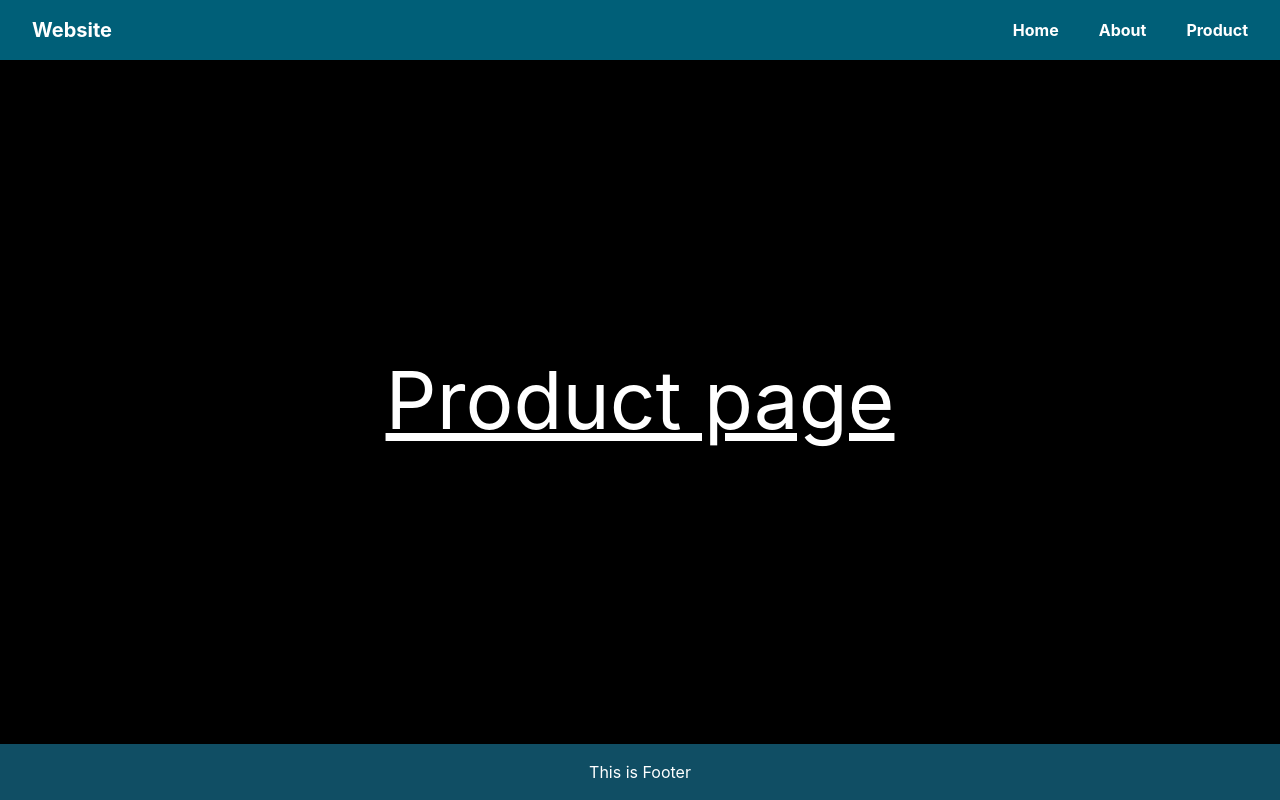
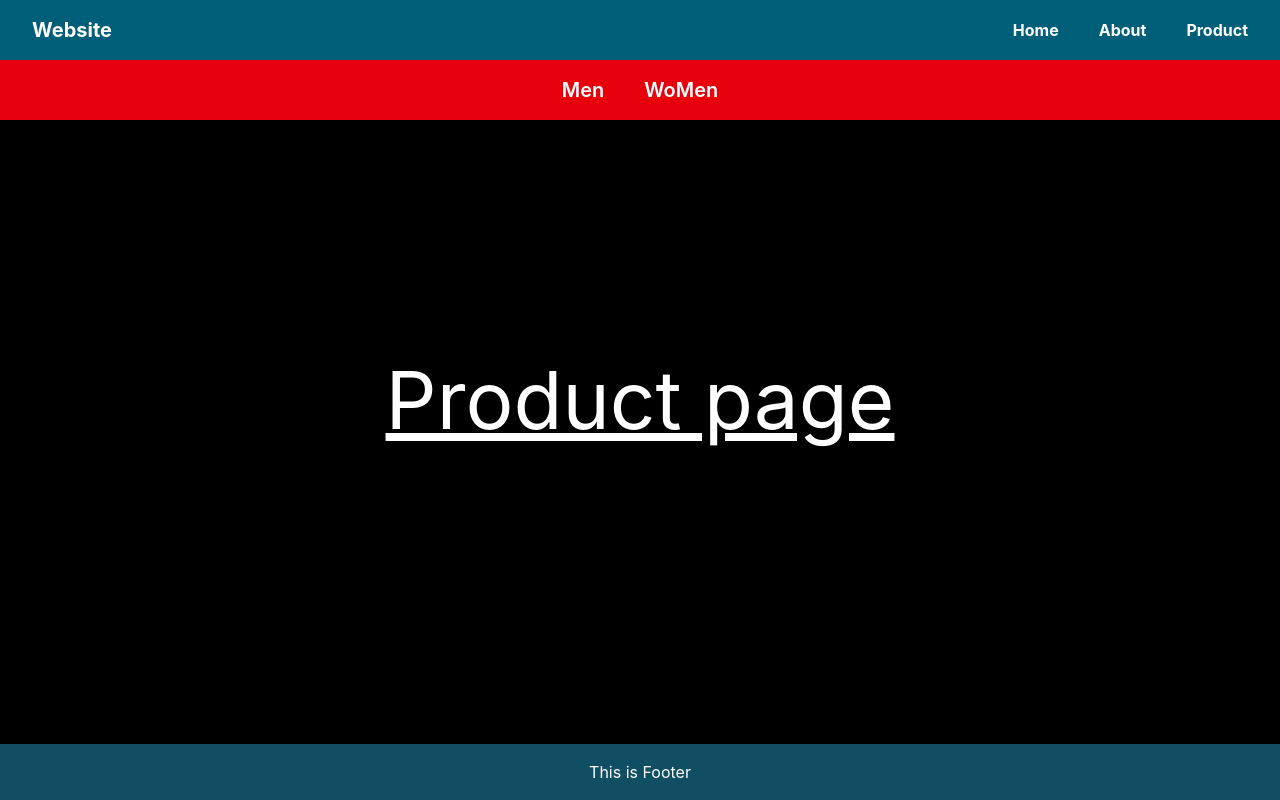
Before and after one commit to PiyushMishraX/ReactJS, a React (Vite) app in the folder routing-advanced-19/: page /product in a window 1280 px wide. Built offline with nearby package versions, Linux system fonts and the light colour scheme.

Commit message:
nested page

```diff
--- a/routing-advanced-19/src/pages/Men.jsx
+++ b/routing-advanced-19/src/pages/Men.jsx
@@ -1,13 +1,8 @@
 import React from 'react'
-import { Link } from 'react-router-dom'
 
 const Men = () => {
   return (
     <div>
-        <div className='flex justify-center gap-10 py-4'>
-            <Link className='text-xl font-semibold' to='/men' >Men</Link>
-            <Link className='text-xl font-semibold' to='/wommen' >WoMen</Link>
-        </div>
         <h1>Men's collection</h1>
     </div>
   )
--- a/routing-advanced-19/src/pages/Product.jsx
+++ b/routing-advanced-19/src/pages/Product.jsx
@@ -1,11 +1,20 @@
-import React from 'react'
+import React from "react";
+import { Link } from "react-router-dom";
 
 const Product = () => {
   return (
     <div>
-        <h1>Product page</h1>
+      <div className="flex justify-center gap-10 py-4 bg-red-600 ">
+        <Link className="text-xl font-semibold" to="/product/men">
+          Men
+        </Link>
+        <Link className="text-xl font-semibold" to="/product/women">
+          WoMen
+        </Link>
+      </div>
+      <h1>Product page</h1>
     </div>
-  )
-}
+  );
+};
 
-export default Product
+export default Product;
```
